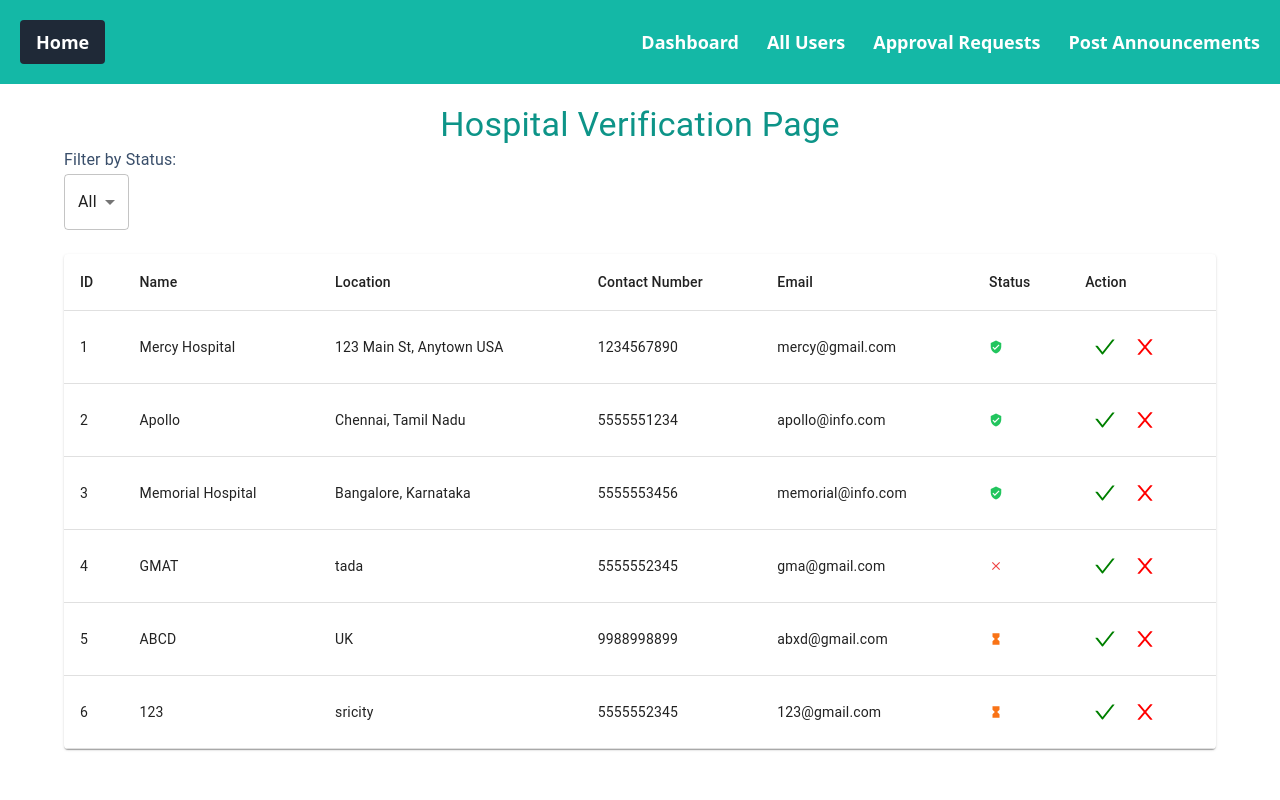
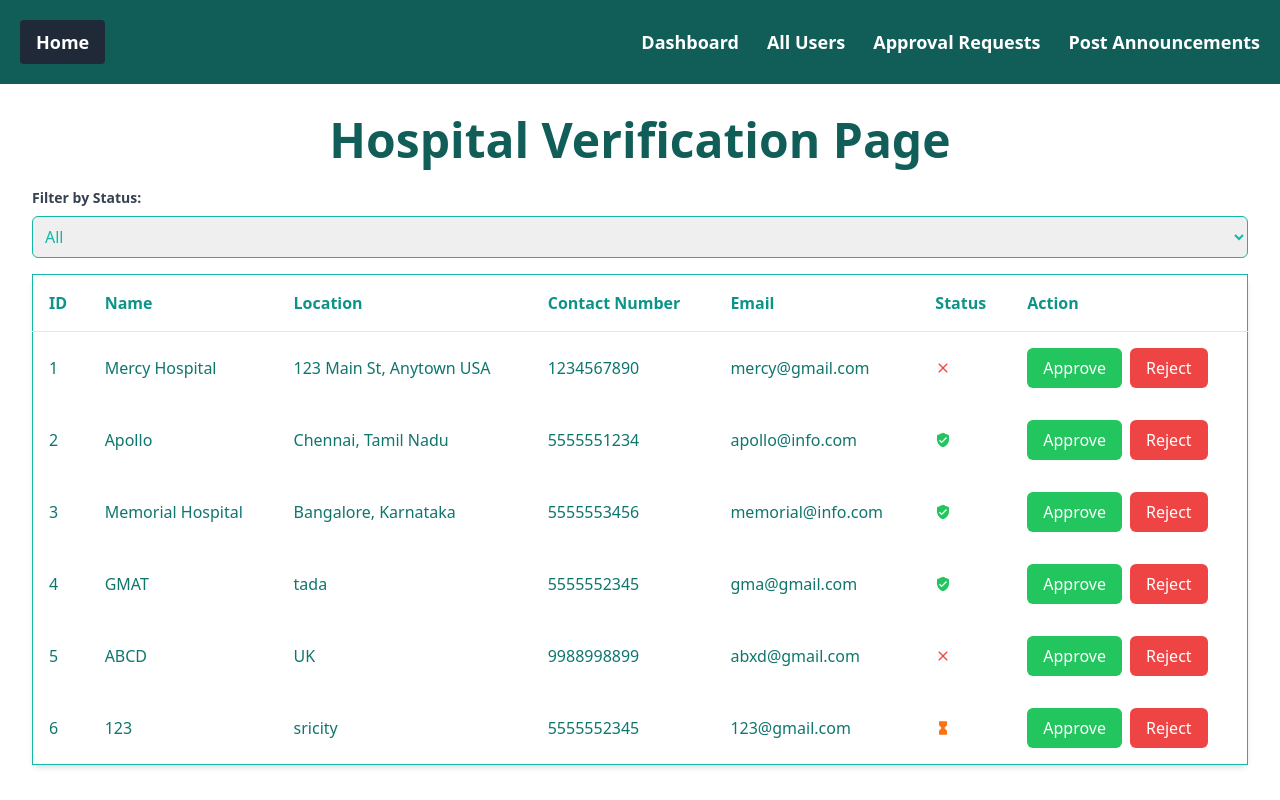
Before and after one commit to Anjali19991/Medicare_project, a React (Vite) app in the folder client/: page /admin-verification in a window 1280 px wide. Built offline with nearby package versions, Linux system fonts and the light colour scheme; data requests are answered from the project's data file.

Commit message:
UI Update

```diff
--- a/client/data/db.json
+++ b/client/data/db.json
@@ -7,7 +7,7 @@
       "email": "mercy@gmail.com",
       "numDoctors": "25",
       "timestamp": 1701689993552,
-      "status": "approved",
+      "status": "rejected",
       "id": 1
     },
     {
@@ -37,7 +37,7 @@
       "email": "gma@gmail.com",
       "numDoctors": "15",
       "timestamp": 1701717402074,
-      "status": "rejected",
+      "status": "approved",
       "id": 4
     },
     {
@@ -47,7 +47,7 @@
       "email": "abxd@gmail.com",
       "numDoctors": "67",
       "timestamp": 1701798538789,
-      "status": "pending",
+      "status": "rejected",
       "id": 5
     },
     {
--- a/client/src/components/AdminControls/AdminDashBoard.jsx
+++ b/client/src/components/AdminControls/AdminDashBoard.jsx
@@ -1,8 +1,6 @@
-// AdminDashBoard.js
-import React from 'react';
+
 import { IoMdTime, IoMdPeople, IoMdCheckmark } from 'react-icons/io'; // Assuming IoMdCheckmark is your checkmark icon
 import NavbarComponent from './NavBarComponent';
-
 
 
 const AdminDashBoard = () => {
--- a/client/src/components/AdminControls/AdminVerification.jsx
+++ b/client/src/components/AdminControls/AdminVerification.jsx
@@ -1,130 +1,163 @@
 import React, { useState, useEffect } from 'react';
+import { FaCheck, FaTimes } from 'react-icons/fa';
+import { MdVerifiedUser, MdClose, MdHourglassFull } from 'react-icons/md';
 import NavBarComponent from './NavBarComponent';
-import { Container, Paper, Typography, IconButton, Table, TableBody, TableCell, TableContainer, TableHead, TableRow, MenuItem, Select } from '@mui/material';
-import { AiOutlineCheck, AiOutlineClose } from 'react-icons/ai';
-import { MdVerifiedUser, MdClose, MdHourglassFull } from 'react-icons/md';
-import { toast, ToastContainer } from 'react-toastify';
-import 'react-toastify/dist/ReactToastify.css';
+
+const fetchHospitalRequests = async (status) => {
+    try {
+        const url = status === 'all' ? 'http://localhost:3001/hospitals' : `http://localhost:3001/hospitals?status=${status}`;
+        const response = await fetch(url);
+        const data = await response.json();
+        return data;
+    } catch (error) {
+        console.error('Error fetching hospital requests:', error);
+        throw error;
+    }
+};
+
+const updateRequestStatus = async (id, status) => {
+    try {
+        const response = await fetch(`http://localhost:3001/hospitals/${id}`, {
+            method: 'PATCH',
+            headers: { 'Content-Type': 'application/json' },
+            body: JSON.stringify({ status }),
+        });
+
+        if (response.ok) {
+            console.log(`Hospital request with ID ${id} ${status.toLowerCase()} successfully.`);
+        } else {
+            console.error(`Failed to update status for hospital request with ID ${id}:`, response.statusText);
+        }
+    } catch (error) {
+        console.error(`Error updating status for hospital request with ID ${id}:`, error);
+        throw error;
+    }
+};
 
 const AdminVerificationPage = () => {
     const [hospitalRequests, setHospitalRequests] = useState([]);
     const [filterStatus, setFilterStatus] = useState('all');
 
     useEffect(() => {
-        // Fetch hospital registration requests based on the selected status
-        const url = filterStatus === 'all' ? 'http://localhost:3001/hospitals' : `http://localhost:3001/hospitals?status=${filterStatus}`;
+        const fetchData = async () => {
+            try {
+                const data = await fetchHospitalRequests(filterStatus);
+                setHospitalRequests(data);
+            } catch (error) {
+                console.error('Error fetching hospital requests:', error);
+            }
+        };
 
-        fetch(url)
-            .then((res) => res.json())
-            .then((data) => {
-                setHospitalRequests(data);
-            })
-            .catch((err) => console.log('Error fetching hospital requests:', err));
+        fetchData();
     }, [filterStatus]);
 
     const showToast = (message, type) => {
-        toast[type](message, {
-            position: 'top-right',
-            autoClose: 3000,
-            hideProgressBar: false,
-            closeOnClick: true,
-            pauseOnHover: true,
-            draggable: true,
-        });
+        // You can implement your own toast notification using libraries like react-toastify
+        console.log(`${type}: ${message}`);
     };
 
-    const handleApprove = (id) => {
-        // Update the status to 'Approved' on the server
-        updateRequestStatus(id, 'approved');
-    };
-
-    const handleReject = (id) => {
-        // Update the status to 'Rejected' on the server
-        updateRequestStatus(id, 'rejected');
-    };
-
-    const updateRequestStatus = (id, status) => {
-        fetch(`http://localhost:3001/hospitals/${id}`, {
-            method: 'PATCH',
-            headers: { 'Content-Type': 'application/json' },
-            body: JSON.stringify({ status }),
-        })
-            .then((res) => res.json())
-            .then(() => {
+    const handleApprove = async (id) => {
+        try {
+            await updateRequestStatus(id, 'approved');
             setHospitalRequests((prevRequests) =>
                 prevRequests.map((request) => ({
                     ...request,
-                        status: request.id === id ? status : request.status,
+                    status: request.id === id ? 'approved' : request.status,
                 }))
             );
-                showToast(`Hospital request with ID ${id} ${status.toLowerCase()} successfully.`, 'success');
-            })
-            .catch((err) => console.log(`Error updating status for hospital request with ID ${id}:`, err));
+            showToast(`Hospital request with ID ${id} approved successfully.`, 'success');
+        } catch (error) {
+            console.error(`Error approving hospital request with ID ${id}:`, error);
+        }
     };
+
+
+    const handleReject = async (id) => {
+        try {
+            await updateRequestStatus(id, 'rejected');
+            setHospitalRequests((prevRequests) =>
+                prevRequests.map((request) => ({
+                    ...request,
+                    status: request.id === id ? 'rejected' : request.status,
+                }))
+            );
+            showToast(`Hospital request with ID ${id} rejected successfully.`, 'success');
+        } catch (error) {
+            console.error(`Error rejecting hospital request with ID ${id}:`, error);
+        }
+    };
+
 
     return (
         <div>
             <NavBarComponent />
-            <Container>
-                <Typography variant="h4" align="center" className="mt-10 mb-4 pt-5 font-bold text-2xl text-teal-600">
+            <div className="container mx-auto p-8">
+                <h1 className="text-4xl lg:text-5xl font-bold mb-6 text-teal-800 text-center">
                     Hospital Verification Page
-                </Typography>
+                </h1>
 
                 <div className="mb-4">
-                    <Typography variant="subtitle1">Filter by Status:</Typography>
-                    <Select value={filterStatus} onChange={(e) => setFilterStatus(e.target.value)}>
-                        <MenuItem value="all">All</MenuItem>
-                        <MenuItem value="approved">Approved</MenuItem>
-                        <MenuItem value="rejected">Rejected</MenuItem>
-                        <MenuItem value="pending">Pending</MenuItem>
-                    </Select>
+                    <label className="block text-gray-700 text-sm font-bold mb-2">Filter by Status:</label>
+                    <select
+                        value={filterStatus}
+                        onChange={(e) => setFilterStatus(e.target.value)}
+                        className="w-full border border-teal-500 p-2 rounded-md text-teal-500 focus:outline-none focus:border-teal-700"
+                    >
+                        <option value="all">All</option>
+                        <option value="approved">Approved</option>
+                        <option value="rejected">Rejected</option>
+                        <option value="pending">Pending</option>
+                    </select>
                 </div>
 
-                <TableContainer component={Paper} className="mt-6 bg-teal-200">
-                    <Table>
-                        <TableHead>
-                            <TableRow>
-                                <TableCell>ID</TableCell>
-                                <TableCell>Name</TableCell>
-                                <TableCell>Location</TableCell>
-                                <TableCell>Contact Number</TableCell>
-                                <TableCell>Email</TableCell>
-                                <TableCell>Status</TableCell>
-                                <TableCell>Action</TableCell>
-                            </TableRow>
-                        </TableHead>
-                        <TableBody>
-                            {hospitalRequests.map((request) => (
-                                <TableRow key={request.id}>
-                                    <TableCell>{request.id}</TableCell>
-                                    <TableCell>{request.hospitalName}</TableCell>
-                                    <TableCell>{request.location}</TableCell>
-                                    <TableCell>{request.contactNumber}</TableCell>
-                                    <TableCell>{request.email}</TableCell>
-                                    <TableCell>
-                                        {request.status === 'approved' ? (
+                <table className="min-w-full bg-white border border-teal-500 shadow-md rounded-md">
+                    <thead>
+                        <tr>
+                            <th className="border-b p-4 text-left text-teal-600">ID</th>
+                            <th className="border-b p-4 text-left text-teal-600">Name</th>
+                            <th className="border-b p-4 text-left text-teal-600">Location</th>
+                            <th className="border-b p-4 text-left text-teal-600">Contact Number</th>
+                            <th className="border-b p-4 text-left text-teal-600">Email</th>
+                            <th className="border-b p-4 text-left text-teal-600">Status</th>
+                            <th className="border-b p-4 text-left text-teal-600">Action</th>
+                        </tr>
+                    </thead>
+                    <tbody>
+                        {hospitalRequests.map((hospital) => (
+                            <tr key={hospital.id}>
+                                <td className="p-4 text-teal-700">{hospital.id}</td>
+                                <td className="p-4 text-teal-700">{hospital.hospitalName}</td>
+                                <td className="p-4 text-teal-700">{hospital.location}</td>
+                                <td className="p-4 text-teal-700">{hospital.contactNumber}</td>
+                                <td className="p-4 text-teal-700">{hospital.email}</td>
+                                <td className="p-4 text-teal-700">
+                                    {hospital.status === 'approved' ? (
                                         <MdVerifiedUser className="text-green-500" />
-                                        ) : request.status === 'rejected' ? (
+                                    ) : hospital.status === 'rejected' ? (
                                         <MdClose className="text-red-500" />
                                     ) : (
                                         <MdHourglassFull className="text-orange-500" />
                                     )}
-                                    </TableCell>
-                                    <TableCell>
-                                        <IconButton style={{ color: 'green' }} onClick={() => handleApprove(request.id)}>
-                                            <AiOutlineCheck />
-                                        </IconButton>
-                                        <IconButton style={{ color: 'red' }} onClick={() => handleReject(request.id)}>
-                                            <AiOutlineClose />
-                                        </IconButton>
-                                    </TableCell>
-                                </TableRow>
+                                </td>
+                                <td className="p-4 text-teal-700">
+                                    <button
+                                        className="bg-green-500 text-white px-4 py-2 rounded-md mr-2"
+                                        onClick={() => handleApprove(hospital.id)}
+                                    >
+                                        Approve
+                                    </button>
+                                    <button
+                                        className="bg-red-500 text-white px-4 py-2 rounded-md"
+                                        onClick={() => handleReject(hospital.id)}
+                                    >
+                                        Reject
+                                    </button>
+                                </td>
+                            </tr>
                         ))}
-                        </TableBody>
-                    </Table>
-                </TableContainer>
-            </Container>
-            <ToastContainer />
+                    </tbody>
+                </table>
+            </div>
         </div>
     );
 };
--- a/client/src/components/AdminControls/NavBarComponent.jsx
+++ b/client/src/components/AdminControls/NavBarComponent.jsx
@@ -3,7 +3,7 @@ import { Link } from 'react-router-dom';
 
 const NavBarComponent = () => {
     return (
-        <nav className="bg-teal-500 p-5">
+        <nav className="bg-teal-800 p-5">
             <div className="container mx-auto flex items-center justify-between">
 
                 {/* Home link on the left with special styling */}
--- a/client/src/pages/About.jsx
+++ b/client/src/pages/About.jsx
@@ -22,7 +22,7 @@ const About = () => {
         our community. We strive to go beyond conventional healthcare by
         providing personalized and accessible services that empower individuals
         on their journey to a healthier life. We believe that everyone deserves
-        high-quality care, and we're dedicated to making that belief a reality.
+        high-quality care, and we are dedicated to making that belief a reality.
         <br />
         <br />
         Our Team Behind every successful healthcare journey is a team of
--- a/client/src/pages/Login.jsx
+++ b/client/src/pages/Login.jsx
@@ -15,12 +15,14 @@ export const action =
       const response = await customFetch.post("/auth/local", data);
 
       // Check if the login credentials match the admin credentials
+
       if (
         data.identifier === "medicareadmin@gmail.com" &&
         data.password === "medicare_admin"
       ) {
         // If the credentials match, treat the user as an admin
         // Redirect to admin page or show admin-specific content
+
         store.dispatch(loginUser(response.data));
         return redirect("/admin-dashboard");
       }
@@ -40,7 +42,6 @@ export const action =
     }
   };
 
-
 const Login = () => {
   const dispatch = useDispatch();
   const navigate = useNavigate();
@@ -52,32 +53,45 @@ const Login = () => {
         password: "secret",
       });
       dispatch(loginUser(response.data));
-      toast.success("welcome guest user");
+      toast.success("Welcome guest user");
       navigate("/");
     } catch (error) {
       console.log(error);
-      toast.error("guest user login error. please try again");
+      toast.error("Guest user login error. Please try again");
     }
   };
 
   return (
-    <section className="h-screen grid place-items-center bg-zinc-200">
+    <div className="h-full w-full flex items-center justify-center my-40">
+      <div className="flex flex-row p-7">
+
+        <div className="bg-teal-700 p-5  flex items-center justify-center flex-col w-[30rem]">
+          <h1 className="text-white font-medium text-3xl">Welcome Back!</h1>
+          <h3 className="text-white  text-lg mt-4 w-[22rem]">
+            We are so very happy to have you here. It is great to see you again.
+            We hope you had a safe and enjoyable time away.
+          </h3>
+        </div>
+
+        <section className="grid place-items-center bg-zinc-200">
           <Form
             method="post"
-        className="card w-96  p-8 bg-base-100 shadow-lg flex flex-col gap-y-4 bg-opacity-40"
+            className=" p-8 bg-base-100 shadow-lg flex flex-col gap-y-4 bg-opacity-40 w-[25rem]"
           >
-        <h4 className="text-center text-3xl font-bold text-teal-800">Login</h4>
-        <FormInput type="email" label="email" name="identifier" />
-        <FormInput type="password" label="password" name="password" />
+            <h4 className="text-center text-3xl font-bold text-teal-800">
+              Login
+            </h4>
+            <FormInput type="email" label="Email" name="identifier" />
+            <FormInput type="password" label="Password" name="password" />
             <div className="mt-4">
-          <SubmitBtn text="login" />
+              <SubmitBtn text="Login" />
             </div>
             <button
               type="button"
               className="btn btn-secondary btn-block"
               onClick={loginAsGuestUser}
             >
-          guest user
+              Guest User
             </button>
             <p className="text-center">
               Not a member yet?{" "}
@@ -85,11 +99,15 @@ const Login = () => {
                 to="/register"
                 className="ml-2 link link-hover link-primary capitalize"
               >
-            register
+                Register
               </Link>
             </p>
           </Form>
         </section>
+      </div>
+
+    </div>
   );
 };
+
 export default Login;
--- a/client/src/pages/Register.jsx
+++ b/client/src/pages/Register.jsx
@@ -9,12 +9,12 @@ export const action = async ({ request }) => {
 
   try {
     const response = await customFetch.post("/auth/local/register", data);
-    toast.success("account created successfully");
+    toast.success("Account created successfully");
     return redirect("/login");
   } catch (error) {
     const errorMessage =
       error?.response?.data?.error?.message ||
-      "please double check your credentials";
+      "Please double-check your credentials";
     toast.error(errorMessage);
     return null;
   }
@@ -22,31 +22,45 @@ export const action = async ({ request }) => {
 
 const Register = () => {
   return (
-    <section className="h-screen grid place-items-center bg-zinc-200">
+    <section className="h-full w-full flex items-center justify-center my-40">
+      <div className="flex flex-row p-7">
+
+        <div className="bg-teal-700 p-5 flex items-center justify-center flex-col w-[30rem]">
+          <h1 className="text-white font-medium text-3xl">Join Us Today!</h1>
+          <h3 className="text-white text-lg mt-4 w-[22rem]">
+            Create an account and be part of our community. We can't wait to welcome you aboard!
+          </h3>
+        </div>
+
+
+        <section className="grid place-items-center bg-zinc-200">
           <Form
-        method="POST"
-        className="card w-96 p-8 bg-base-100 shadow-lg flex flex-col gap-y-4 bg-opacity-40"
+            method="post"
+            className="p-8 bg-base-100 shadow-lg flex flex-col gap-y-4 bg-opacity-40 w-[25rem]"
           >
             <h4 className="text-center text-3xl font-bold text-teal-800">
               Register
             </h4>
-        <FormInput type="text" label="username" name="username" />
-        <FormInput type="email" label="email" name="email" />
-        <FormInput type="password" label="password" name="password" />
+            <FormInput type="text" label="Username" name="username" />
+            <FormInput type="email" label="Email" name="email" />
+            <FormInput type="password" label="Password" name="password" />
             <div className="mt-4">
-          <SubmitBtn text="register" />
+              <SubmitBtn text="Register" />
             </div>
             <p className="text-center">
-          Already a member?
+              Already a member?{" "}
               <Link
                 to="/login"
                 className="ml-2 link link-hover link-primary capitalize"
               >
-            login
+                Login
               </Link>
             </p>
           </Form>
         </section>
+      </div>
+    </section>
   );
 };
+
 export default Register;
```
Also changed, not shown: client/public/login.jpg (added). Lines whose indentation alone changed are shown as unchanged.
